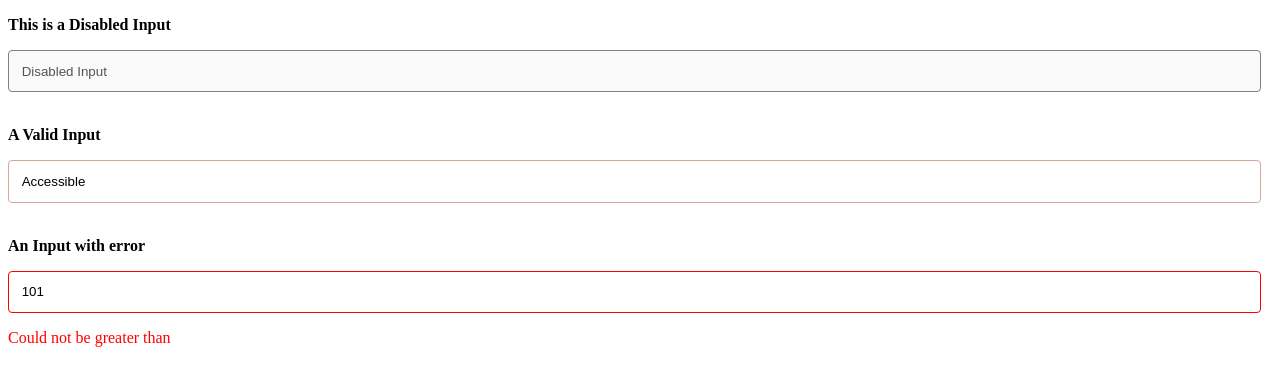
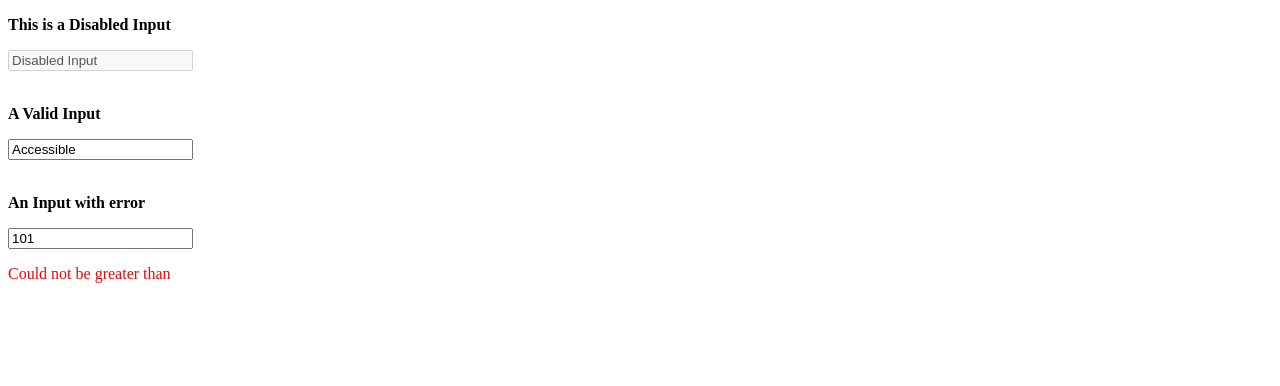
Before and after one commit to AryanSinghal/javascript-client, a React (Create React App) app: page / in a window 1280 px wide. Shown: the top 386 px of the page. Built offline with nearby package versions, Linux system fonts and the light colour scheme.

Commit message:
feat: 🎸 add changes

```diff
--- a/package.json
+++ b/package.json
@@ -10,7 +10,8 @@
     "git-cz": "^4.3.1",
     "react": "16.13.0",
     "react-dom": "16.13.0",
-    "react-scripts": "3.4.0"
+    "react-scripts": "3.4.0",
+    "styled-components": "^5.0.0"
   },
   "scripts": {
     "start": "react-scripts start",
--- a/src/components/TextField/TextField.jsx
+++ b/src/components/TextField/TextField.jsx
@@ -1,17 +1,11 @@
 import React from 'react';
+import MyStyle from './style';
 
 const TextField = (props) => {
-  const { disabled = '', value = '' ,style = {} } = props;
-  const mystyle = {
-    width: '97%',
-    height: '20%',
-    padding: '1%',
-    ...style,
-    borderRadius: '4px',
-  };
+  const { disabled = '', value = '', error = false } = props;
   if (disabled === true) {
-    return (<input type="text" className="text-field" disabled value={value} style={mystyle} />);
+    return (<MyStyle type="text" className="disabled" disabled value={value} />);
   }
-  return (<input type="text" className="text-field" value={value} style={mystyle} />);
+  return (<MyStyle type="text" className={(error) ? 'error' : ''} value={value} />);
 };
 export default TextField;
--- a/src/components/TextField/style.js
+++ b/src/components/TextField/style.js
@@ -0,0 +1,13 @@
+import styled from 'styled-components';
+
+const MyStyle = styled.input`{
+    width: 97%;
+    height: 20%;
+    padding: 1%;
+    border-radius: 4px;
+    border: grey solid 1px;
+  }
+  &.error{
+    border: red solid 1px;
+  }`;
+export default MyStyle;
--- a/src/pages/TextFieldDemo/TextFieldDemo.jsx
+++ b/src/pages/TextFieldDemo/TextFieldDemo.jsx
@@ -6,19 +6,19 @@ const TextFieldDemo = () => (
     <p>
       <b> This is a Disabled Input </b>
     </p>
-    <TextField disabled value="Disabled Input" style={{ border: 'grey solid 1px' }} />
+    <TextField disabled value="Disabled Input" />
     <br />
     <br />
     <p>
       <b> A Valid Input </b>
     </p>
-    <TextField value="Accessible" style={{ border: '#DAA59A solid 1px' }} />
+    <TextField value="Accessible" />
     <br />
     <br />
     <p>
       <b>An Input with error</b>
     </p>
-    <TextField value="101" style={{ border: 'red solid 1px' }} />
+    <TextField value="101" error />
     <p style={{ color: 'red' }}>Could not be greater than</p>
   </>
 );
```
Also changed, not shown: 1 other file (tests, documents, lock files or other folders).
